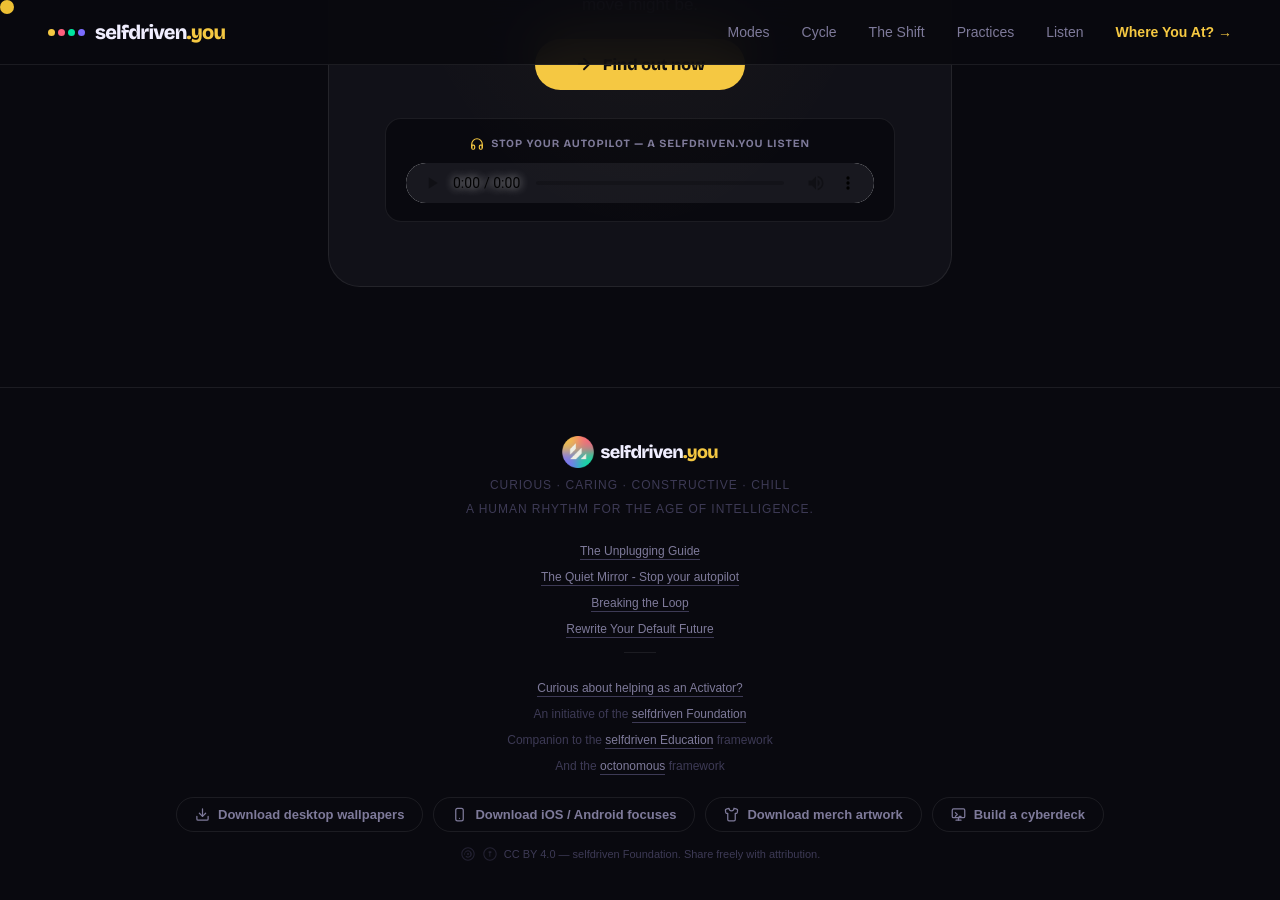
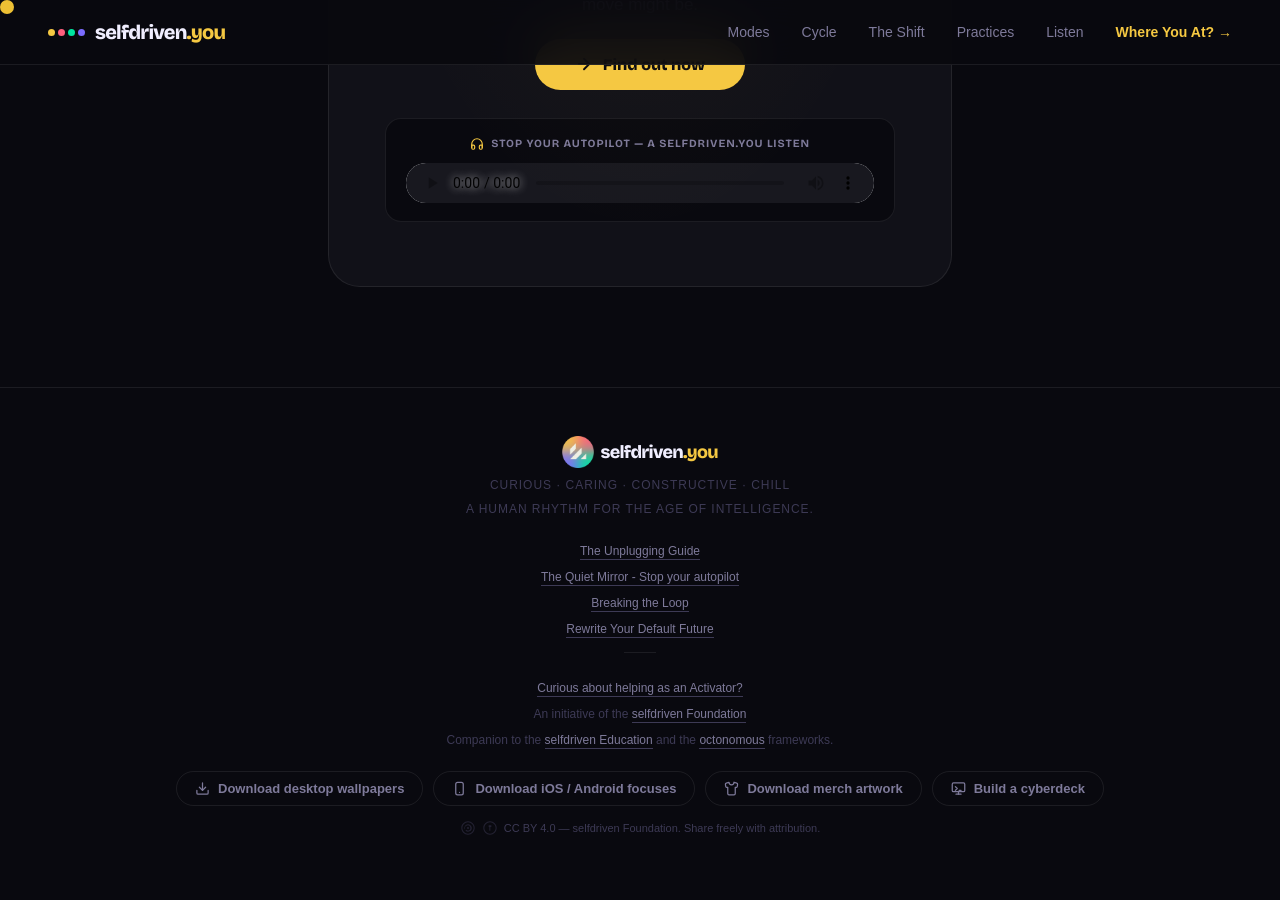
Before and after one commit to selfdriven-foundation/selfdriven-you, a Jekyll site: the page built from docs/index.html, in a window 1280 px wide and 900 px high, scrolled down 7266 px. Built offline with Jekyll 4.4.1, drawn with Linux system fonts in a browser that asks for light colours; after the commit the page ends 8140 px from its top, so only the background shows below that.

Commit message:
Update index.html

```diff
--- a/docs/index.html
+++ b/docs/index.html
@@ -3071,9 +3071,8 @@
     <div class="foot-initiative">An initiative of the <a href="https://selfdriven.foundation" target="_blank"
         rel="noopener">selfdriven Foundation</a></div>
     <div class="foot-initiative">Companion to the <a href="https://selfdriven.education" target="_blank"
-        rel="noopener">selfdriven Education</a> framework</div>
-    <div class="foot-initiative">And the <a href="https://octonomous.io" target="_blank"
-        rel="noopener">octonomous</a> framework</div>
+        rel="noopener">selfdriven Education</a> and the <a href="https://octonomous.io" target="_blank"
+        rel="noopener">octonomous</a> frameworks.</div>
     <div class="foot-wallpaper">
       <a href="https://selfdriven.you/assets/zip/selfdriven-you-wallpapers-4Cs.zip" download>
         <svg viewBox="0 0 24 24" fill="none" stroke="currentColor" stroke-width="2" stroke-linecap="round"
```
